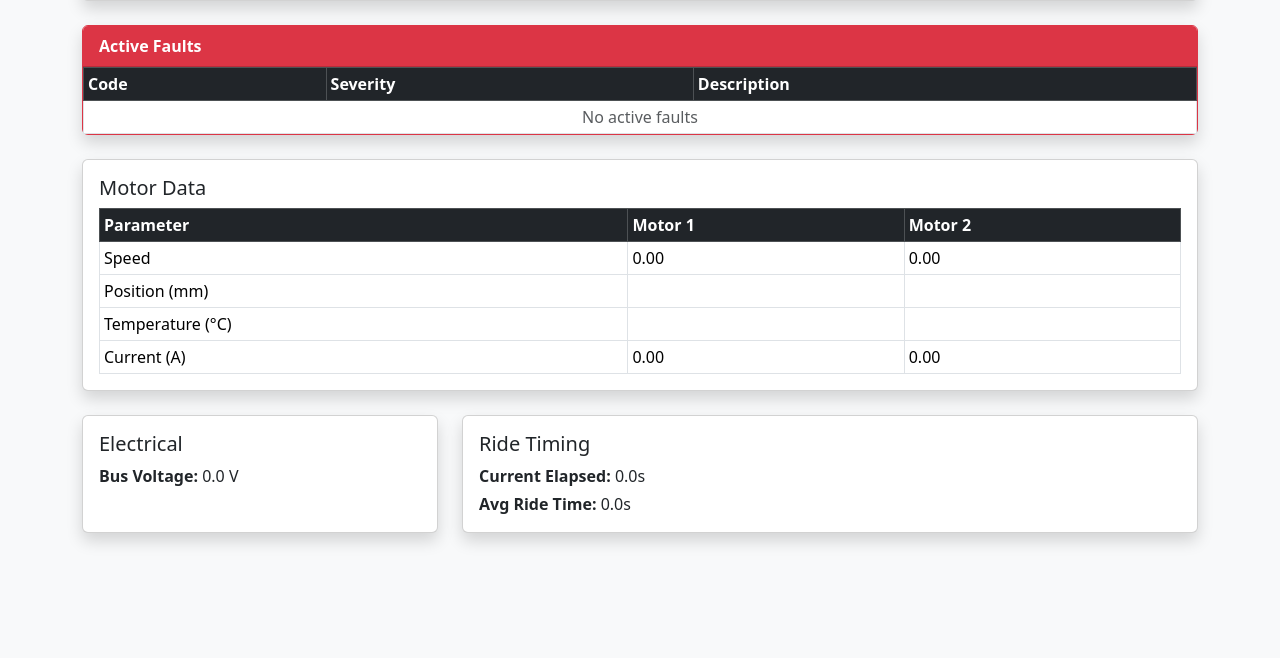
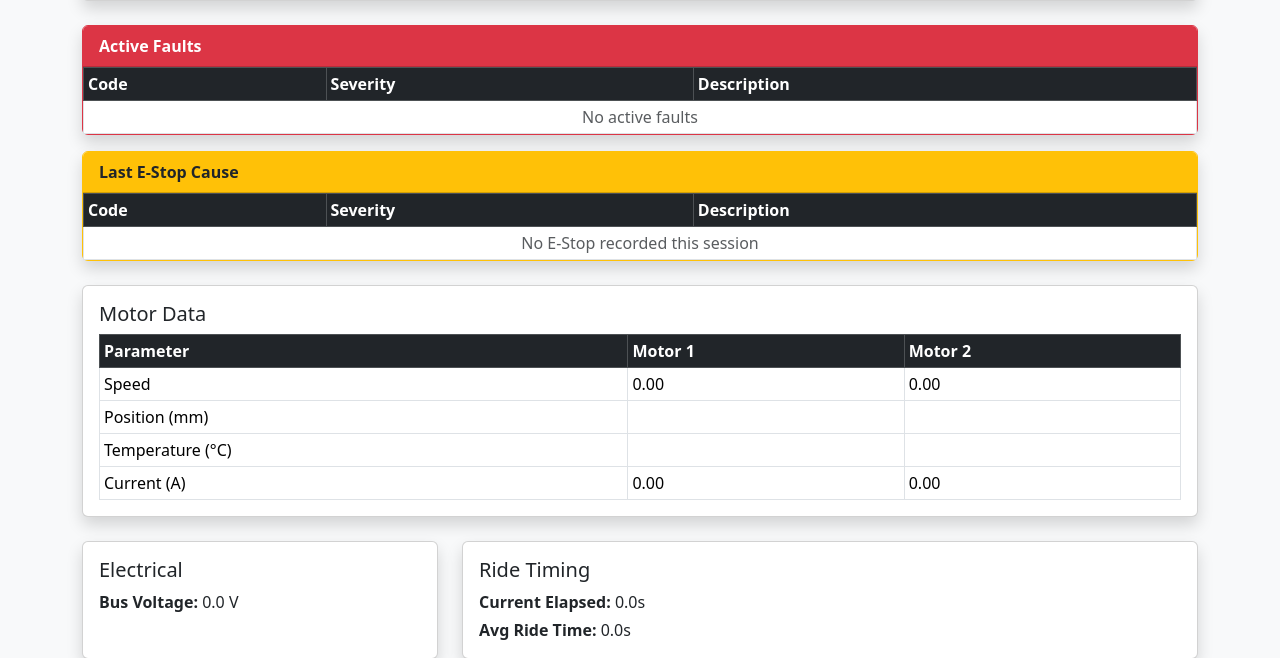
Before and after one commit to Terrier-Ride-Engineering-Club/ride-control-computer, a Python web app: template src/ride_control_computer/webserver/templates/two.html in a window 1280 px wide. Shown: the part 140-798 px from the top of the page. Before the commit the page ends 684 px from the top, so only its background shows below. Run offline with Jinja, Linux system fonts and the light colour scheme; the template is opened without the code that fills it, so the values that code supplies are empty.

Commit message:
differential current and last faults

```diff
--- a/src/ride_control_computer/webserver/MockWebserverController.py
+++ b/src/ride_control_computer/webserver/MockWebserverController.py
@@ -174,6 +174,7 @@ class MockWebserverController(WebserverController):
 
             console_output = self.rcc.getConsoleOutput() if self.rcc and hasattr(self.rcc, "getConsoleOutput") else ""
             faults = self.rcc.getActiveFaults() if self.rcc else []
+            last_estop_faults = self.rcc.getLastEstopFaults() if self.rcc else []
             watchdog = self.rcc.getWatchdogStatus() if self.rcc else "DISABLED"
 
             return render_template("two.html",
@@ -189,6 +190,7 @@ class MockWebserverController(WebserverController):
                 elapsed=elapsed,
                 console=console_output,
                 faults=faults,
+                last_estop_faults=last_estop_faults,
             )
 
         @self.app.route('/two-data')
@@ -208,6 +210,7 @@ class MockWebserverController(WebserverController):
             elapsed = self.getElapsedTime() or 0
 
             faults = self.rcc.getActiveFaults() if self.rcc else []
+            last_estop_faults = self.rcc.getLastEstopFaults() if self.rcc else []
             watchdog = self.rcc.getWatchdogStatus() if self.rcc else "DISABLED"
             return jsonify({
                 "rcc_state": rcc_state,
@@ -225,6 +228,7 @@ class MockWebserverController(WebserverController):
                 "avg_time": avg_time,
                 "elapsed": elapsed,
                 "faults": faults,
+                "last_estop_faults": last_estop_faults,
             })
 
         @self.app.route("/start-theming", methods=["POST"])
--- a/src/ride_control_computer/webserver/templates/two.html
+++ b/src/ride_control_computer/webserver/templates/two.html
@@ -17,29 +17,46 @@
     </div>
 </div>
 
-<!-- ===== FAULTS ===== -->
-<div class="card shadow mb-4 border-danger" id="faultCard">
+<!-- ===== ACTIVE FAULTS ===== -->
+<div class="card shadow mb-3 border-danger" id="faultCard">
     <div class="card-header bg-danger text-white fw-bold">Active Faults</div>
     <div class="card-body p-0">
-        <table class="table table-sm table-bordered mb-0" id="faultTable">
+        <table class="table table-sm table-bordered mb-0">
             <thead class="table-dark">
-                <tr>
-                    <th>Code</th>
-                    <th>Severity</th>
-                    <th>Description</th>
-                </tr>
+                <tr><th>Code</th><th>Severity</th><th>Description</th></tr>
             </thead>
             <tbody id="faultBody">
                 {% if faults %}
                     {% for f in faults %}
                     <tr class="{{ 'table-danger' if f.severity == 'HIGH' else 'table-warning' if f.severity == 'MEDIUM' else '' }}">
-                        <td><code>{{ f.code }}</code></td>
-                        <td>{{ f.severity }}</td>
-                        <td>{{ f.description }}</td>
+                        <td><code>{{ f.code }}</code></td><td>{{ f.severity }}</td><td>{{ f.description }}</td>
                     </tr>
                     {% endfor %}
                 {% else %}
-                    <tr id="noFaultRow"><td colspan="3" class="text-muted text-center">No active faults</td></tr>
+                    <tr><td colspan="3" class="text-muted text-center">No active faults</td></tr>
+                {% endif %}
+            </tbody>
+        </table>
+    </div>
+</div>
+
+<!-- ===== LAST E-STOP FAULTS ===== -->
+<div class="card shadow mb-4 border-warning" id="lastEstopCard">
+    <div class="card-header bg-warning text-dark fw-bold">Last E-Stop Cause</div>
+    <div class="card-body p-0">
+        <table class="table table-sm table-bordered mb-0">
+            <thead class="table-dark">
+                <tr><th>Code</th><th>Severity</th><th>Description</th></tr>
+            </thead>
+            <tbody id="lastEstopBody">
+                {% if last_estop_faults %}
+                    {% for f in last_estop_faults %}
+                    <tr class="{{ 'table-danger' if f.severity == 'HIGH' else 'table-warning' if f.severity == 'MEDIUM' else '' }}">
+                        <td><code>{{ f.code }}</code></td><td>{{ f.severity }}</td><td>{{ f.description }}</td>
+                    </tr>
+                    {% endfor %}
+                {% else %}
+                    <tr><td colspan="3" class="text-muted text-center">No E-Stop recorded this session</td></tr>
                 {% endif %}
             </tbody>
         </table>
@@ -160,22 +177,28 @@ setInterval(async () => {
     document.getElementById("elapsed").innerText    = data.elapsed.toFixed(1);
     document.getElementById("avg_time").innerText   = data.avg_time.toFixed(1);
 
-    const faults = data.faults || [];
-    const tbody = document.getElementById("faultBody");
-    const card = document.getElementById("faultCard");
+    function renderFaultTable(bodyId, cardId, faults, emptyMsg, activeHeaderClass, inactiveHeaderClass, activeBorderClass) {
+        const tbody = document.getElementById(bodyId);
+        const card  = document.getElementById(cardId);
         tbody.innerHTML = "";
         if (faults.length === 0) {
-        tbody.innerHTML = '<tr><td colspan="3" class="text-muted text-center">No active faults</td></tr>';
-        card.classList.remove("border-danger");
-        card.querySelector(".card-header").classList.replace("bg-danger", "bg-secondary");
+            tbody.innerHTML = `<tr><td colspan="3" class="text-muted text-center">${emptyMsg}</td></tr>`;
+            card.classList.remove(activeBorderClass);
+            card.querySelector(".card-header").classList.replace(activeHeaderClass, inactiveHeaderClass);
         } else {
-        card.classList.add("border-danger");
-        card.querySelector(".card-header").classList.replace("bg-secondary", "bg-danger");
+            card.classList.add(activeBorderClass);
+            card.querySelector(".card-header").classList.replace(inactiveHeaderClass, activeHeaderClass);
             for (const f of faults) {
                 const rowClass = f.severity === "HIGH" ? "table-danger" : f.severity === "MEDIUM" ? "table-warning" : "";
                 tbody.innerHTML += `<tr class="${rowClass}"><td><code>${f.code}</code></td><td>${f.severity}</td><td>${f.description}</td></tr>`;
             }
         }
+    }
+
+    renderFaultTable("faultBody", "faultCard", data.faults || [], "No active faults",
+        "bg-danger", "bg-secondary", "border-danger");
+    renderFaultTable("lastEstopBody", "lastEstopCard", data.last_estop_faults || [], "No E-Stop recorded this session",
+        "bg-warning", "bg-secondary", "border-warning");
 
 }, 1000);
 </script>
```
Also changed, not shown: src/ride_control_computer/RCC.py (+6 -6 lines). Lines whose indentation alone changed are shown as unchanged.
